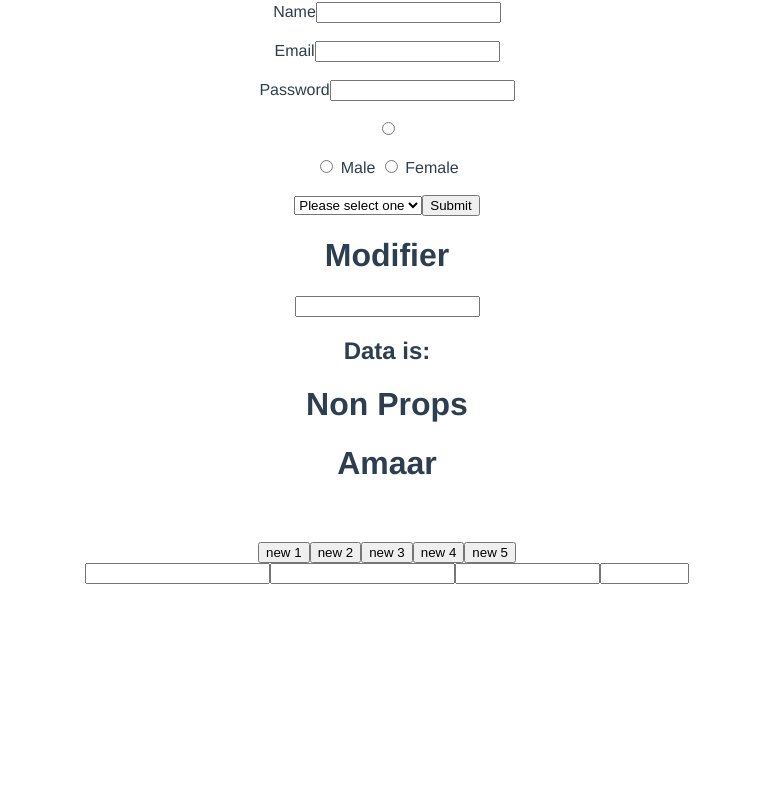
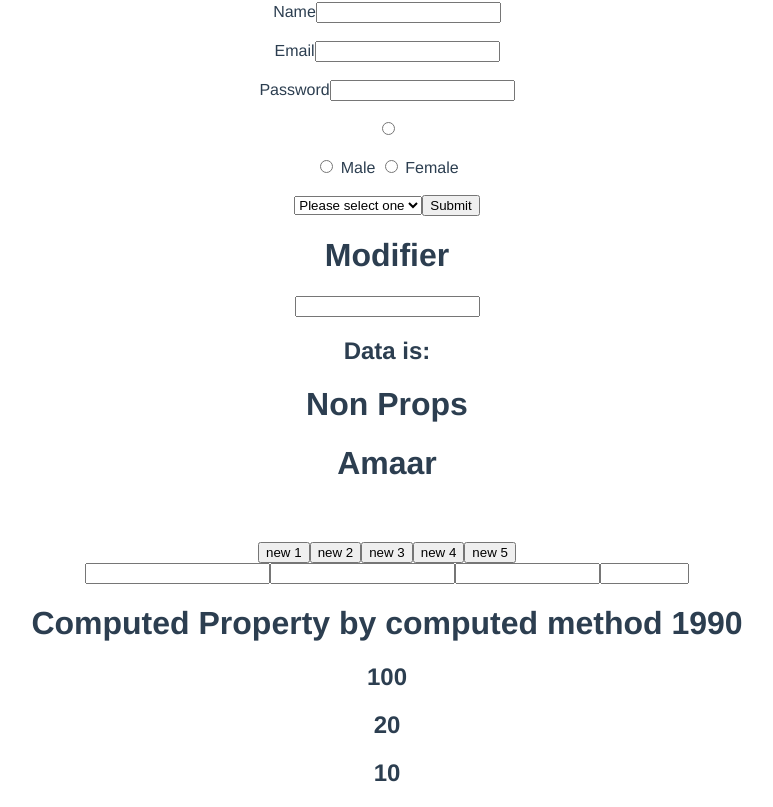
Before and after one commit to Amaar466/Vus-js3-Basic, a Vue app: page / in a window 1280 px wide. Shown: the part 3401-4208 px from the top of the page, without its empty margins (253-1026 px from the left). Before the commit the page ends 3993 px from the top, so only its background shows below. Built offline with nearby package versions, Linux system fonts and the light colour scheme.

Commit message:
computed Property

```diff
--- a/src/App.vue
+++ b/src/App.vue
@@ -19,6 +19,7 @@
   <ModifierComponent />
   <nonProps />
   <selectButton />
+  <computedProperty />
 </template>
 
 <script>
@@ -41,6 +42,7 @@ import FormComponent from './components/formComponent.vue';
 import ModifierComponent from './components/modifierComponent.vue';
 import nonProps from './components/nonProps.vue';
 import selectButton from './components/selectButton.vue';
+import computedProperty from './components/computedProperty.vue';
 
 
 export default {
@@ -64,7 +66,8 @@ export default {
     FormComponent,
     ModifierComponent,
     nonProps,
-    selectButton
+    selectButton,
+    computedProperty,
 
   }
 }
--- /dev/null
+++ b/src/components/computedProperty.vue
@@ -0,0 +1,25 @@
+<template>
+    <h1>Computed Property by computed method {{ getResult }}</h1>
+    <h2>{{ dollar }}</h2>
+    <h2>{{ rupeeVal }}</h2>
+    <h2>{{ discont }}</h2>
+
+</template>
+
+<script>
+export default{
+    data() {
+        return {
+            dollar:100,
+            rupeeVal:20,
+            discont:10,
+        }
+    },
+    computed:{
+        getResult(){
+            return (this.dollar*this.rupeeVal)-this.discont;
+        }
+
+    }
+}
+</script>
```
